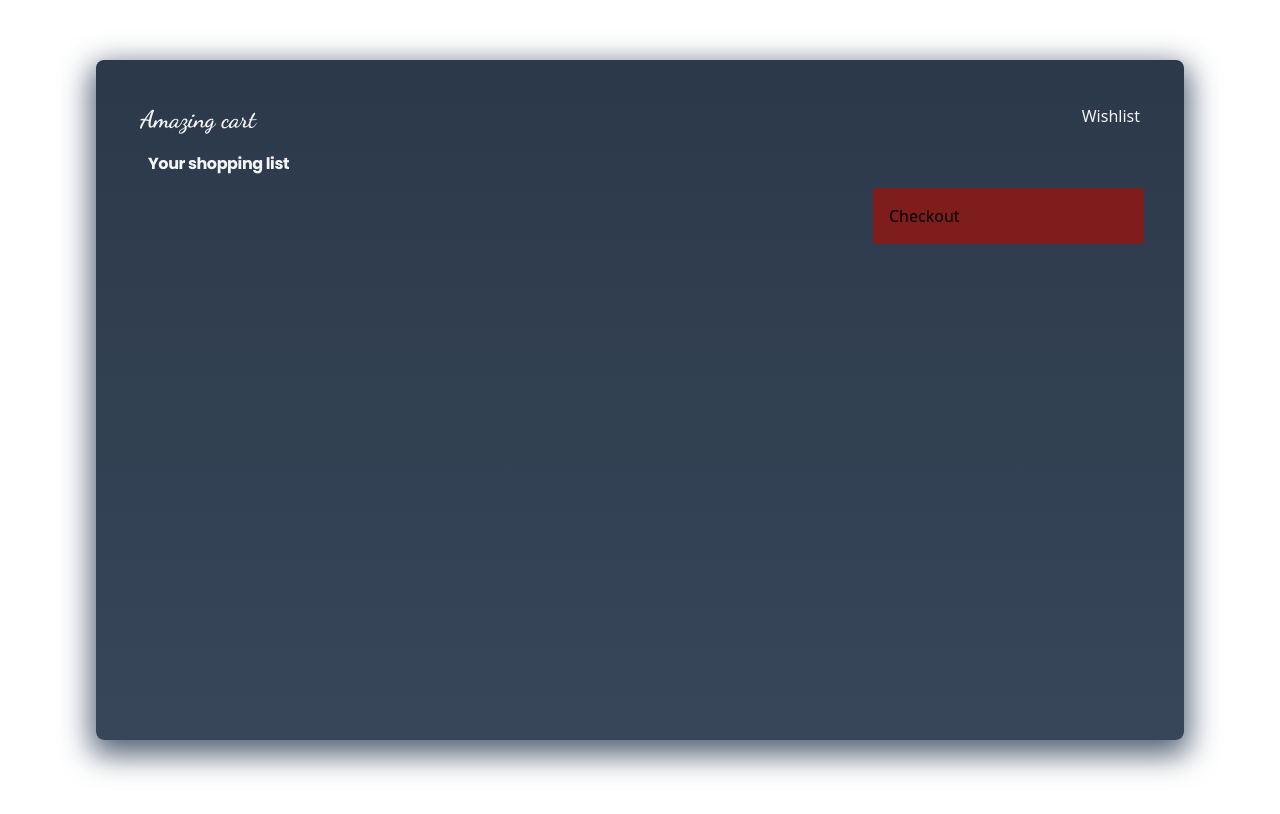
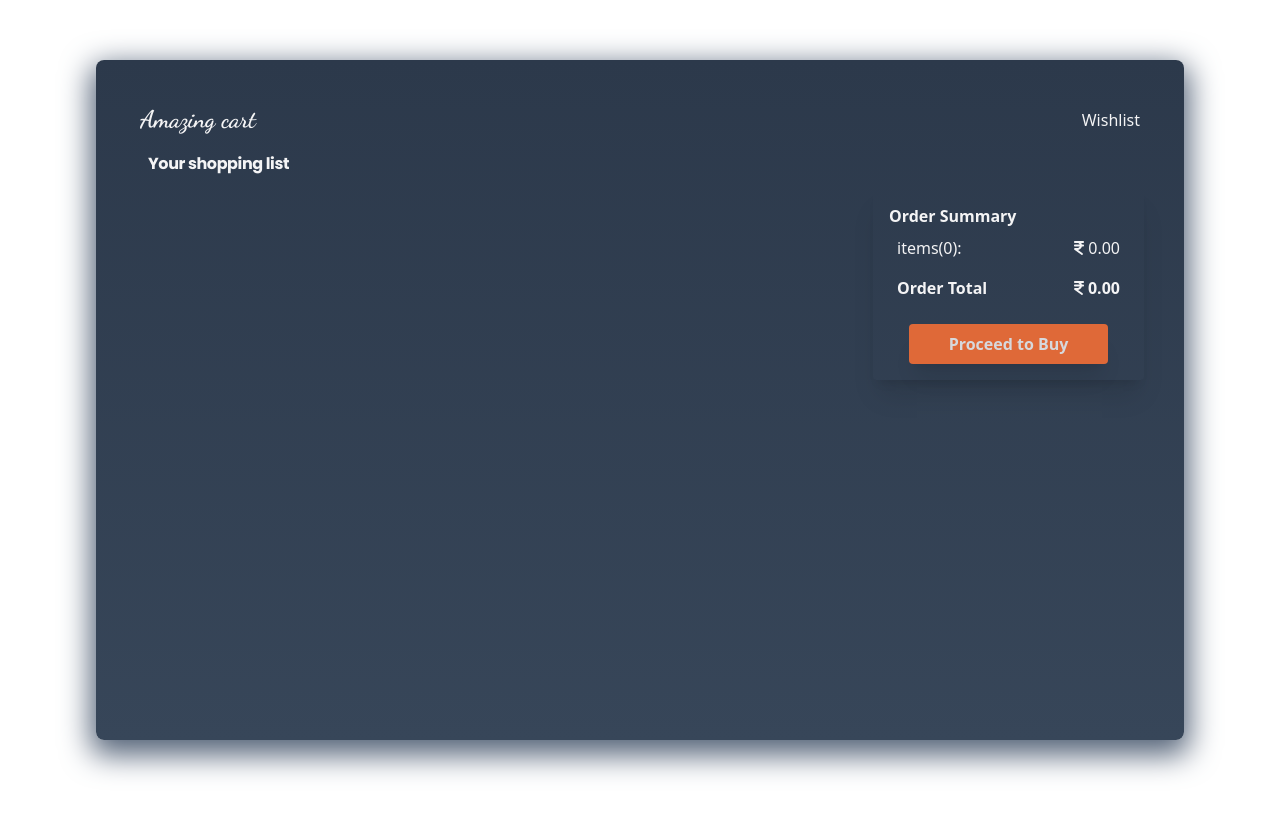
Before and after one commit to Ashwani133/shoppingCart, a React (Vite) app: page /cart in a window 1280 px wide. Shown: the top 814 px of the page. Built offline with nearby package versions, Linux system fonts and the light colour scheme.

Commit message:
make order summary

```diff
--- a/src/components/Cart.jsx
+++ b/src/components/Cart.jsx
@@ -4,9 +4,13 @@
 import { ItemsInCart } from './ItemsInCart'
 import { useLocation } from 'react-router-dom'
 import { Link } from 'react-router-dom'
+import { CartTotalSelector } from '../store/CartTotalSelector'
+import { FontAwesomeIcon } from '@fortawesome/react-fontawesome';
+import { faIndianRupeeSign } from '@fortawesome/free-solid-svg-icons';
 
 export function Cart(){
     const cartItemState = useRecoilValue(CartItemState)
+    const{total, itemCount} = useRecoilValue(CartTotalSelector)
     const location = useLocation();
 
 
@@ -14,15 +18,28 @@
     <div className="h-[85%] w-[85%] bg-custom-gradient shadow-[0px_10px_30px_5px_hsl(214.29_17.41%_40%)] rounded-lg p-10">
         <div className='flex justify-between'>
         <div className={`font-dancingScript text-primary text-2xl font-extrabold
-        ${location.pathname === '/cart'?'hover:bg-[hsl(18.12_99.02%_60%)] rounded inline p-1 cursor-pointer':'cursor-text'}`}><Link className={`${location.pathname === '/cart'?'cursor-pointer':'cursor-text'}`} to='/'>Amazing cart</Link></div>
-        <div className={`text-primary hover:bg-[hsl(18.12_99.02%_60%)] rounded p-1 cursor-pointer`}><Link to='/wishlist'>Wishlist</Link></div>
+        ${location.pathname === '/cart'?'hover:bg-[hsl(18.12_99.02%_60%)] rounded inline p-1 cursor-pointer active:scale-95':'cursor-text'}`}><Link className={`${location.pathname === '/cart'?'cursor-pointer':'cursor-text'}`} to='/'>Amazing cart</Link></div>
+        <div className={`text-primary hover:bg-[hsl(18.12_99.02%_60%)] rounded p-1 cursor-pointer active:scale-95 flex justify-center items-center`}><Link to='/wishlist'>Wishlist</Link></div>
         </div>
         <p className='p-3 font-poppins text-primary tracking-tight font-bold'>Your shopping list</p>
         <div className="flex gap-5">
             <div className="flex-[3] rounded gap-3 overflow-auto max-h-[400px]">
                 {cartItemState.map((item,index) => <ItemsInCart key={index} image={item.image} name={item.name} quantity={item.quantity} price={item.price} id={item.id}/>)}
             </div>
-            <div className="flex-[1] p-4 bg-red-900 block rounded">Checkout</div>
+            <div className="flex-[1] p-4 shadow-xl block rounded text-primary">
+                <div className='font-bold'>Order Summary</div>
+                <div className='flex justify-between p-2'>
+                <div>items({itemCount}):</div>
+                <div><FontAwesomeIcon icon={faIndianRupeeSign} className='mr-1'/>{total}</div>
+                </div>
+                <div className='flex justify-between p-2 font-semibold'>
+                    <div>Order Total</div>
+                    <div><FontAwesomeIcon icon={faIndianRupeeSign} className='mr-1'/>{total}</div>
+                </div>
+                <div className='flex justify-center'>
+                <button className='p-2 px-10 bg-[hsl(18.12_99.02%_60%)] font-bold text-primary rounded opacity-85 hover:opacity-100 mt-4 shadow-xl active:scale-95'>Proceed to Buy</button>
+                </div>
+            </div>
         </div>
     </div>
 </div>
--- a/src/components/Hero.jsx
+++ b/src/components/Hero.jsx
@@ -1,6 +1,8 @@
 import orangeCart from '../assets/images/orangeCart-Photoroom.png';
 import { FontAwesomeIcon } from '@fortawesome/react-fontawesome';
 import { faAnglesDown } from '@fortawesome/free-solid-svg-icons';
+import {Link} from 'react-router-dom'
+
 export function Hero(){
     return <div>
         <div className='absolute right-10 bottom-10 sm:right-16 sm:bottom-16 md:right-20 md:bottom-20 h-[40%] sm:h-[50%] md:h-[60%] w-[50%] sm:w-[60%] md:w-[60%] opacity-65'>
@@ -10,7 +12,7 @@
         <div className="font-dancingScript text-4xl md:text-6xl font-black text-primary">Amazing</div>
         <div className="font-poppins md:text-9xl text-6xl font-black tracking-tighter text-primary">shopping cart</div>
         </div>
-        <button className='p-2 px-10 bg-[hsl(18.12_99.02%_60%)] font-bold text-primary rounded opacity-85 hover:opacity-100 mt-4 shadow-xl'>Shop now</button>
+        <Link to='/wishlist'><button className='p-2 px-10 bg-[hsl(18.12_99.02%_60%)] font-bold text-primary rounded opacity-85 hover:opacity-100 mt-4 shadow-xl active:scale-95'>Shop now</button></Link>
         <div className='text-center mt-4'>
             <div><FontAwesomeIcon icon={faAnglesDown} /></div>
         </div>
--- a/src/components/ItemsInCart.jsx
+++ b/src/components/ItemsInCart.jsx
@@ -23,7 +23,7 @@
     <div className='flex items-center justify-between w-[100%] p-4'>
     <div>
         <div className='text-primary'>{name}</div>
-        <div><button onClick={() => removeItem(id)} className="p-1 bg-gray-500"><FontAwesomeIcon icon={faMinus} /></button><span className='p-1 text-primary'>{quantity}</span><button onClick={() => addItem(id)} className="p-1 bg-gray-500"><FontAwesomeIcon icon={faPlus} /></button></div>
+        <div><button onClick={() => removeItem(id)} className="p-1 bg-gray-500 text-primary active:scale-95"><FontAwesomeIcon icon={faMinus} /></button><span className='p-1 text-primary'>{quantity}</span><button onClick={() => addItem(id)} className="p-1 bg-gray-500 active:scale-95 text-primary"><FontAwesomeIcon icon={faPlus} /></button></div>
     </div>
     <div className='text-primary'>
         <span className='p-1'><FontAwesomeIcon icon={faIndianRupeeSign} /></span>{quantity*price}
--- a/src/components/Navbar.jsx
+++ b/src/components/Navbar.jsx
@@ -8,13 +8,13 @@
                 Amazing Cart
             </div>
             <div className="font-poppins md:flex gap-20 text-sm text-primary ">
-                <p className='hover:bg-[hsl(18.12_99.02%_60%)] hover:rounded cursor-pointer p-1'><Link to={'/'}>Home</Link></p>
-                <p className='hover:bg-[hsl(18.12_99.02%_60%)] hover:rounded cursor-pointer p-1'><Link to='/wishlist'>Wishlist</Link></p>
-                <p className='hover:bg-[hsl(18.12_99.02%_60%)] hover:rounded cursor-pointer p-1'><Link to='/cart'>Cart</Link></p>
+                <p className='hover:bg-[hsl(18.12_99.02%_60%)] hover:rounded cursor-pointer p-1 active:scale-95'><Link to={'/'}>Home</Link></p>
+                <p className='hover:bg-[hsl(18.12_99.02%_60%)] hover:rounded cursor-pointer p-1 active:scale-95'><Link to='/wishlist'>Wishlist</Link></p>
+                <p className='hover:bg-[hsl(18.12_99.02%_60%)] hover:rounded cursor-pointer p-1 active:scale-95'><Link to='/cart'>Cart</Link></p>
             </div>
-            <div className='bg-[hsl(18.12_99.02%_60%)] p-1 hover:bg-gray-100 cursor-pointer'>
-                <Link to='/cart'><FontAwesomeIcon icon={faCartShopping} /></Link>
-            </div>
+            <Link to='/cart'><div className='bg-[hsl(18.12_99.02%_60%)] p-1 hover:bg-gray-100 cursor-pointer active:scale-95'>
+                <FontAwesomeIcon icon={faCartShopping} />
+            </div></Link>
         </div>
     </div>
 }
--- a/src/components/ProductCard.jsx
+++ b/src/components/ProductCard.jsx
@@ -30,10 +30,10 @@
     return <div className="h-[100vh] sticky top-0 z-100 relative flex justify-center items-center">
         <div className="h-[85%] w-[85%] bg-custom-gradient shadow-[0px_10px_30px_5px_hsl(214.29_17.41%_40%)] shadow-[0px_10px_30px_5px_hsl(214.29_17.41%_40%)] rounded p-10">
             <div className='flex justify-between'>
-                <p className={`font-dancingScript text-primary text-2xl font-extrabold ${location.pathname ==='/wishlist'?'hover:bg-[hsl(18.12_99.02%_60%)] p-1 rounded cursor-pointer':''}`}>
+                <p className={`font-dancingScript text-primary text-2xl font-extrabold ${location.pathname ==='/wishlist'?'hover:bg-[hsl(18.12_99.02%_60%)] p-1 rounded cursor-pointer active:scale-95':''}`}>
                 <Link className={`${location.pathname === '/wishlist'?'cursor-pointer':'cursor-text'}`} to='/'>Amazing cart</Link>
                 </p>
-                <Link to='/cart'><FontAwesomeIcon icon={faCartShopping} className='bg-[hsl(18.12_99.02%_60%)] p-1 hover:bg-gray-100 cursor-pointer'/></Link>
+                <Link to='/cart'><FontAwesomeIcon icon={faCartShopping} className='bg-[hsl(18.12_99.02%_60%)] p-1 hover:bg-gray-100 cursor-pointer active:scale-95'/></Link>
                 </div>
             <div className='md:flex justify-center items-center p-10'>
             <div className="flex-1 flex justify-center items-center flex-col">
@@ -46,7 +46,7 @@
                     </div>
                     <p>Reviews: {reviews}</p>
                     </div>
-                <button onClick={() => handleAddToCartClick(id)} className="p-2 px-10 bg-[hsl(18.12_99.02%_60%)] font-bold text-primary rounded hover:opacity-85 lg:mt-20 md:mt-10 mt-5">Add to cart</button>
+                <button onClick={() => handleAddToCartClick(id)} className="p-2 px-10 bg-[hsl(18.12_99.02%_60%)] font-bold text-primary rounded hover:opacity-85 lg:mt-20 md:mt-10 mt-5 active:scale-95">Add to cart</button>
             </div>
             <div className="flex-1 flex justify-center max-h-[100%] max-w-[100%]"><img src={image} alt="product image" className="w-full h-full max-w-[50%] max-h-[50%] md:max-w-[80%] md:max-h-[80%] lg:max-w-[75%] lg:max-h-[75%] object-contain lg:mt-20 md:mt-10 mt-20"/></div>
             </div>
```
